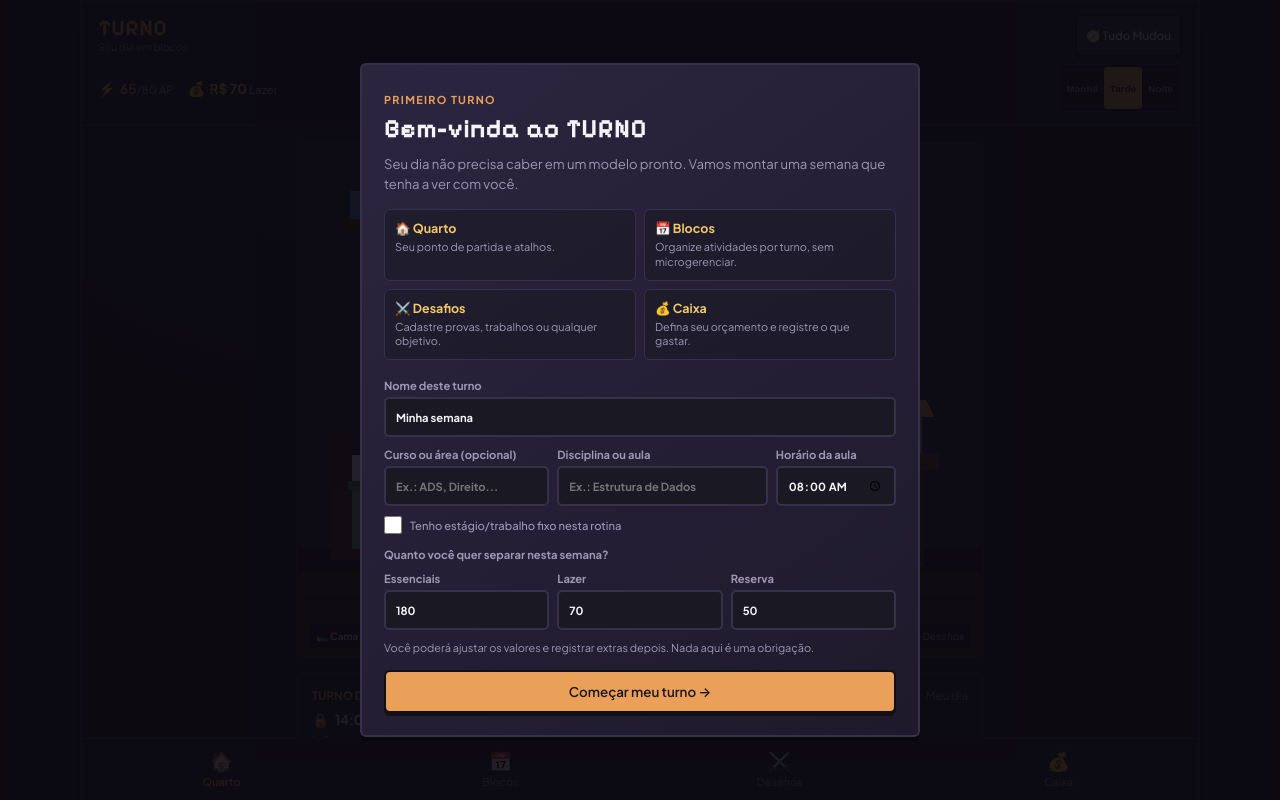
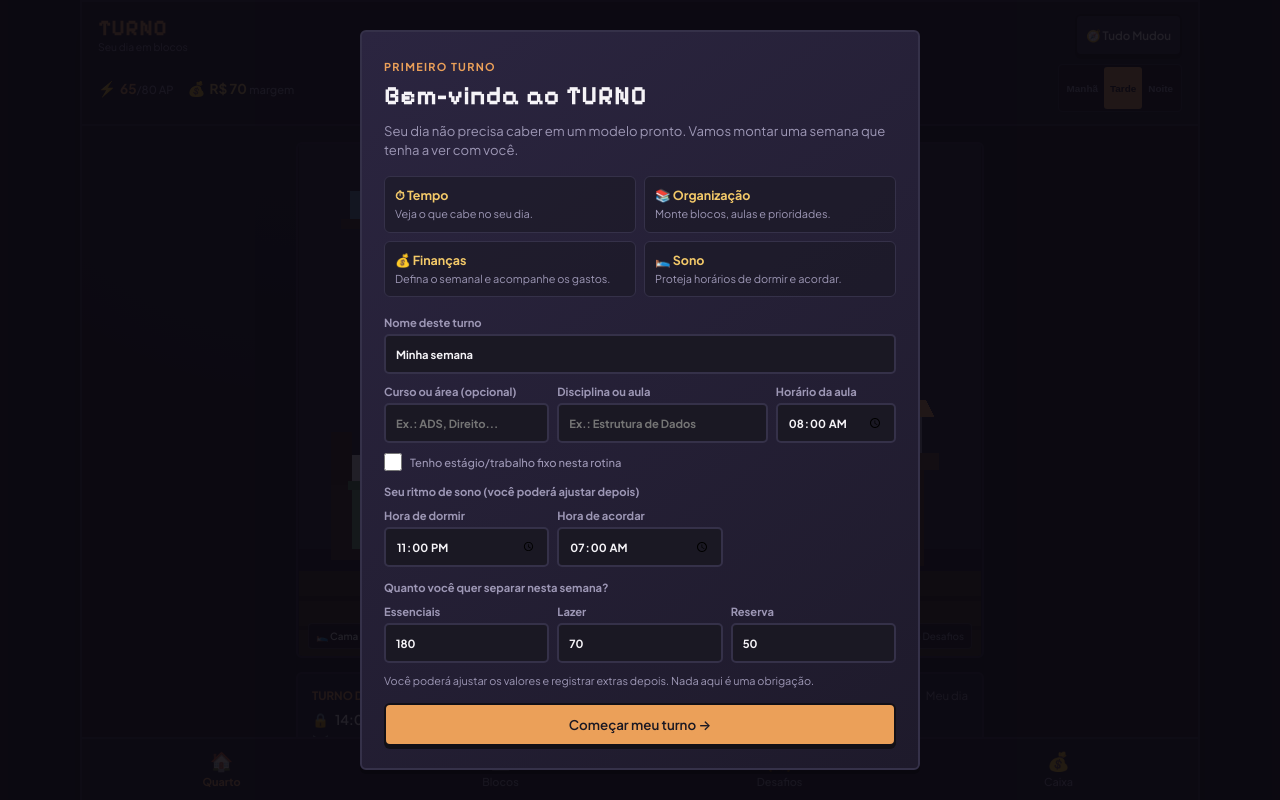
Before and after one commit to SouBeatrizKaroline/TURNO_theGame, a React (Vite) app: page / in a window 1280 px wide. Shown: the top 800 px of the page. Built offline with nearby package versions, Linux system fonts and the light colour scheme.

Commit message:
feat: alinhar turno aos quatro eixos de cuidado

```diff
--- a/src/App.tsx
+++ b/src/App.tsx
@@ -130,7 +130,7 @@ export const App: React.FC = () => {
     const starterTasks: Task[] = [
       ...(setup.className ? [{ id: 'context-class', title: setup.className, timeLabel: setup.classTime, period: setup.classTime < '12:00' ? 'morning' as const : 'afternoon' as const, isFixed: true, status: 'pending' as const }] : []),
       ...(setup.hasWork ? [{ id: 'context-work', title: setup.workTitle || 'Trabalho', timeLabel: setup.workTime, period: setup.workTime < '12:00' ? 'morning' as const : 'afternoon' as const, isFixed: true, status: 'pending' as const }] : []),
-      { id: 'context-rest', title: 'Recolhimento para o sono', timeLabel: '23:00', period: 'dawn', isFixed: true, status: 'pending' }
+      { id: 'context-rest', title: 'Higiene do sono: desacelerar', timeLabel: setup.sleepTime, period: 'dawn', isFixed: true, status: 'pending' }
     ];
     setTasks(starterTasks);
     localStorage.setItem('turno-onboarding-v1', 'done');
--- a/src/components/ResourceHUD.tsx
+++ b/src/components/ResourceHUD.tsx
@@ -64,7 +64,7 @@ export const ResourceHUD: React.FC<ResourceHUDProps> = ({
           <div style={{ display: 'flex', alignItems: 'center', gap: '4px' }}>
             <span style={{ fontSize: '0.9rem' }}>💰</span>
             <span style={{ fontSize: '0.85rem', fontWeight: 700, color: 'var(--gold-coin)' }}>
-              R$ {flexibleBudget} <span style={{ fontSize: '0.7rem', color: 'var(--text-muted)', fontWeight: 500 }}>Lazer</span>
+              R$ {flexibleBudget} <span style={{ fontSize: '0.7rem', color: 'var(--text-muted)', fontWeight: 500 }}>margem</span>
             </span>
           </div>
         </div>
--- a/src/components/RestModal.tsx
+++ b/src/components/RestModal.tsx
@@ -15,10 +15,10 @@ export const RestModal: React.FC<RestModalProps> = ({ isOpen, onClose, onRecover
           <div><span>🛌 ESPAÇO DE RECUPERAÇÃO</span><h2 id="rest-title" className="pixel-title">Como seu corpo está?</h2></div>
           <button onClick={onClose} aria-label="Fechar recuperação">×</button>
         </div>
-        <p>Descansar também é uma ação do turno. Escolha uma pausa que caiba na sua realidade.</p>
+        <p>Descansar também é uma ação do turno. Escolha uma pausa que caiba na sua realidade e proteja sua higiene do sono.</p>
         <div className="rest-options">
           <button className="btn-retro" onClick={() => onRecover(6, 'Pausa curta registrada. +6 AP.')}>☕ Pausa curta <small>+6 AP</small></button>
-          <button className="btn-retro" onClick={() => onRecover(12, 'Descanso protegido. +12 AP.')}>🌙 Sono protegido <small>+12 AP</small></button>
+          <button className="btn-retro" onClick={() => onRecover(12, 'Sono protegido. +12 AP.')}>🌙 Sono protegido <small>+12 AP</small></button>
           <button className="btn-retro" onClick={() => onRecover(3, 'Respiração registrada. +3 AP.')}>🌿 Respirar um pouco <small>+3 AP</small></button>
         </div>
       </div>
--- a/src/components/WelcomeModal.tsx
+++ b/src/components/WelcomeModal.tsx
@@ -8,6 +8,8 @@ export interface StarterSetup {
   hasWork: boolean;
   workTitle: string;
   workTime: string;
+  sleepTime: string;
+  wakeTime: string;
 }
 
 interface WelcomeModalProps {
@@ -17,7 +19,7 @@ interface WelcomeModalProps {
 export const WelcomeModal: React.FC<WelcomeModalProps> = ({ onStart }) => {
   const [dayLabel, setDayLabel] = useState('Minha semana');
   const [budget, setBudget] = useState({ essential: '180', flexible: '70', reserve: '50' });
-  const [setup, setSetup] = useState<StarterSetup>({ course: '', className: '', classTime: '08:00', hasWork: false, workTitle: 'Estágio', workTime: '14:00' });
+  const [setup, setSetup] = useState<StarterSetup>({ course: '', className: '', classTime: '08:00', hasWork: false, workTitle: 'Estágio', workTime: '14:00', sleepTime: '23:00', wakeTime: '07:00' });
 
   const submit = (event: React.FormEvent) => {
     event.preventDefault();
@@ -36,10 +38,10 @@ export const WelcomeModal: React.FC<WelcomeModalProps> = ({ onStart }) => {
         <h1 id="welcome-title" className="pixel-title">Bem-vinda ao TURNO</h1>
         <p className="welcome-modal__lead">Seu dia não precisa caber em um modelo pronto. Vamos montar uma semana que tenha a ver com você.</p>
         <div className="welcome-guide">
-          <div><b>🏠 Quarto</b><span>Seu ponto de partida e atalhos.</span></div>
-          <div><b>📅 Blocos</b><span>Organize atividades por turno, sem microgerenciar.</span></div>
-          <div><b>⚔️ Desafios</b><span>Cadastre provas, trabalhos ou qualquer objetivo.</span></div>
-          <div><b>💰 Caixa</b><span>Defina seu orçamento e registre o que gastar.</span></div>
+          <div><b>⏱ Tempo</b><span>Veja o que cabe no seu dia.</span></div>
+          <div><b>📚 Organização</b><span>Monte blocos, aulas e prioridades.</span></div>
+          <div><b>💰 Finanças</b><span>Defina o semanal e acompanhe os gastos.</span></div>
+          <div><b>🛌 Sono</b><span>Proteja horários de dormir e acordar.</span></div>
         </div>
         <form onSubmit={submit} className="welcome-form">
           <label>Nome deste turno
@@ -52,6 +54,8 @@ export const WelcomeModal: React.FC<WelcomeModalProps> = ({ onStart }) => {
           </div>
           <label className="welcome-check"><input type="checkbox" checked={setup.hasWork} onChange={(event) => setSetup({ ...setup, hasWork: event.target.checked })} /> Tenho estágio/trabalho fixo nesta rotina</label>
           {setup.hasWork && <div className="welcome-form__grid"><label>Nome<input value={setup.workTitle} onChange={(event) => setSetup({ ...setup, workTitle: event.target.value })} /></label><label>Horário<input type="time" value={setup.workTime} onChange={(event) => setSetup({ ...setup, workTime: event.target.value })} /></label></div>}
+          <p className="welcome-form__label">Seu ritmo de sono (você poderá ajustar depois)</p>
+          <div className="welcome-form__grid"><label>Hora de dormir<input type="time" value={setup.sleepTime} onChange={(event) => setSetup({ ...setup, sleepTime: event.target.value })} /></label><label>Hora de acordar<input type="time" value={setup.wakeTime} onChange={(event) => setSetup({ ...setup, wakeTime: event.target.value })} /></label></div>
           <p className="welcome-form__label">Quanto você quer separar nesta semana?</p>
           <div className="welcome-form__grid">
             <label>Essenciais<input type="number" min="0" step="1" value={budget.essential} onChange={(event) => setBudget({ ...budget, essential: event.target.value })} /></label>
```
Also changed, not shown: 1 other file (tests, documents, lock files or other folders).
